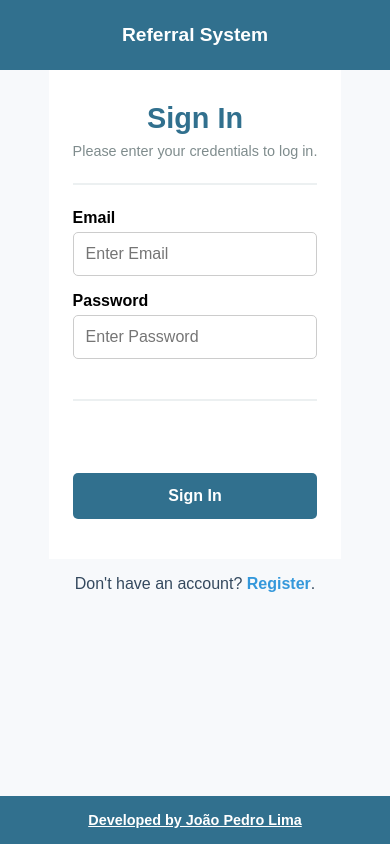
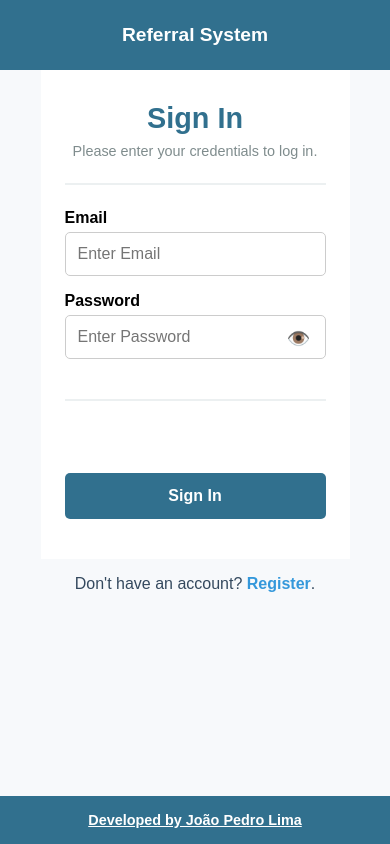
Before and after one commit to vortex-code-challenge-2025-2/referral-system-frontend, a plain HTML site: page index.html in a window 390 px wide. Both pictures are taken after a click on the link "Sign in". Drawn offline with Linux system fonts and the light colour scheme.

Commit message:
feat: password toggle implementation done

```diff
--- a/css/components/forms.css
+++ b/css/components/forms.css
@@ -68,3 +68,22 @@
   font-weight: 600;
   min-height: 24px;
 }
+
+.password-wrapper {
+  position: relative;
+  width: 100%;
+}
+
+.password-wrapper input {
+  padding-right: 40px !important;
+}
+
+.password-toggle {
+  position: absolute;
+  right: 15px;
+  top: 12px;
+  cursor: pointer;
+  user-select: none;
+  font-size: 1.2rem;
+  color: #7f8c8d;
+}
--- a/js/views/auth.js
+++ b/js/views/auth.js
@@ -2,6 +2,20 @@ import { registerUser, loginUser } from "../services/authService.js";
 import { renderProfilePage } from "./profile.js";
 
 const ROOT = document.getElementById("app-root");
+
+function addPasswordToggleLogic() {
+  const passwordInput = document.getElementById("password");
+  const toggle = document.querySelector(".password-toggle");
+
+  if (passwordInput && toggle) {
+    toggle.addEventListener("click", () => {
+      const type =
+        passwordInput.getAttribute("type") === "password" ? "text" : "password";
+      passwordInput.setAttribute("type", type);
+      toggle.textContent = type === "password" ? "👁️" : "🙈";
+    });
+  }
+}
 
 export function renderLogin() {
   ROOT.innerHTML = `
@@ -15,7 +29,10 @@ export function renderLogin() {
             <input type="text" placeholder="Enter Email" name="email" id="email" required />
 
             <label for="password"><b>Password</b></label>
-            <input type="password" placeholder="Enter Password" name="password" id="password" required />
+            <div class="password-wrapper">
+                <input type="password" placeholder="Enter Password" name="password" id="password" />
+                <span class="password-toggle">👁️</span>
+            </div>
             <hr />
 
             <div id="message-area" class="message-area"></div>
@@ -32,6 +49,8 @@ export function renderLogin() {
     e.preventDefault();
     renderRegister();
   });
+
+  addPasswordToggleLogic();
 }
 
 export function renderRegister() {
@@ -49,7 +68,10 @@ export function renderRegister() {
             <input type="text" placeholder="Enter Email" name="email" id="email" required />
 
             <label for="password"><b>Password</b></label>
-            <input type="password" placeholder="Enter Password" name="password" id="password" required />
+            <div class="password-wrapper">
+                <input type="password" placeholder="Enter Password" name="password" id="password" required />
+                <span class="password-toggle">👁️</span>
+            </div>
             <hr />
 
             <div id="message-area" class="message-area"></div>
@@ -69,6 +91,8 @@ export function renderRegister() {
     e.preventDefault();
     renderLogin();
   });
+
+  addPasswordToggleLogic();
 }
 
 async function handleLogin(event) {
```
